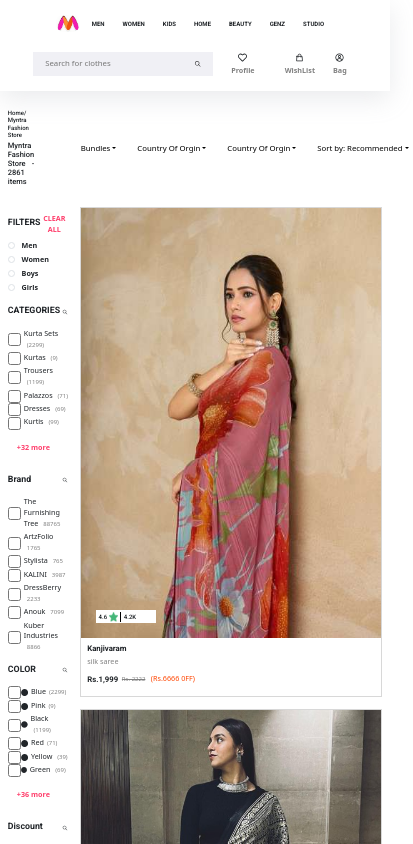
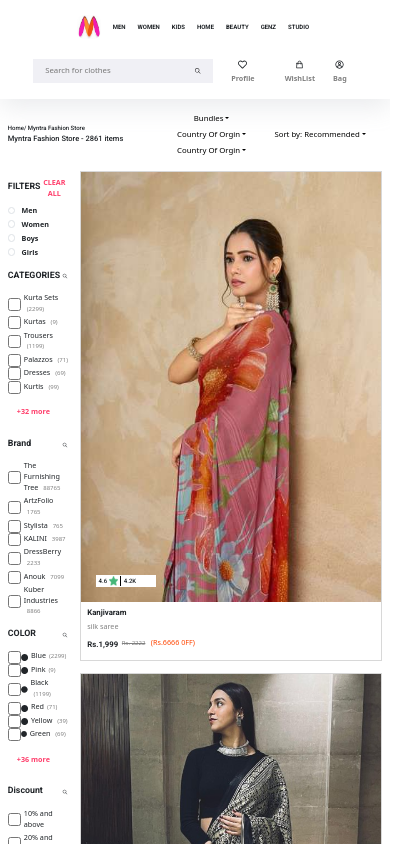
Before and after one commit to mohini3212/myntra, a React (Vite) app in the folder clone/: page /womenp in a window 390 px wide. Shown: the top 844 px of the page, 413 px wide, since content can reach past the window. Built offline with nearby package versions, Linux system fonts and the light colour scheme.

Commit message:
adding change

```diff
--- a/clone/index.html
+++ b/clone/index.html
@@ -14,7 +14,7 @@
       crossorigin="anonymous">
     <link rel="stylesheet"
       href="https://cdn.jsdelivr.net/npm/bootstrap-icons@1.11.3/font/bootstrap-icons.min.css">
-    <title>Vite + React</title>
+    <title>👗Myntra clothing</title>
   </head>
   <body>
     <div id="root"></div>
--- a/clone/src/App.css
+++ b/clone/src/App.css
@@ -194,6 +194,7 @@ height: 70vh;
 
 .logo img {
   width: 6rem;
+  height: 4rem;
   margin-right: 5rem;
 }
 
@@ -209,9 +210,10 @@ height: 70vh;
   align-items: center;
   justify-content: space-between;
   padding: 2rem 0rem;
+  width: 100%;
 
   & nav li {
-    padding-right: 3rem;
+    padding-right: 2rem;
     list-style: none;
 
     & h5 {
@@ -252,7 +254,7 @@ height: 70vh;
   width: 100%;
 
   & .input-box {
-    width: 50rem;
+    width: 100%;
     display: flex;
     align-items: center;
     margin-bottom: 0rem;
@@ -666,7 +668,7 @@ height: 70vh;
 
   & img {
     width: 100%;
-    height: 310px;
+    /* height: 310px; */
 
   }
 
@@ -805,7 +807,7 @@ footer {
 @media (width <=1400px) {
   html {
     font-size: 56.25%;
-    /* 1rem = 10px  */
+
   }
 
   .swiper-slide {
@@ -819,12 +821,16 @@ footer {
   .categories img {
     width: 19rem;
   }
+  .logo img {
+    width: 6rem;
+     height: 4rem;
+  }
 }
 
 @media (width <=1200px) {
-  html {
+  /* html {
     font-size: 50%;
-  }
+  } */
 
   .shadow-custom {
     padding: 0.5rem 3rem;
@@ -857,17 +863,17 @@ footer {
 }
 
 @media (width <=992px) {
+  /* html {
+    font-size: 43.5%
+  } */
   html {
-    font-size: 43.5%
+    font-size: 50%;
   }
 
   .grid-two-cols {
     grid-template-columns: 1fr;
   }
 
-  .logo img {
-    width: 6rem;
-  }
 
   .input-field {
     justify-content: center;
@@ -915,16 +921,12 @@ footer {
   }
   .swiper-slide img {
     width: 100%;
-    height: 48rem;
+    /* height: 48rem; */
 
   }
 }
 
 @media (width <=576px) {
-  html {
-    font-size: 56.25%;
-  }
-
   .grid-four-cols {
     grid-template-columns: 1fr;
   }
@@ -937,7 +939,17 @@ footer {
     grid-template-columns: repeat(2, 1fr);
     gap: 6rem 1.4rem;
   }
+  .container-footer{
+  width: 92%;
+  margin: auto;
+}
+ h2{
+      margin-bottom: 2rem;
 
+}
+   .margin-top{
+  margin-top: 4rem;
+ }
   .logo img {
     width: 4rem;
 
@@ -950,7 +962,7 @@ footer {
   }
   .swiper-slide img {
     width: 100%;
-    height: 40rem;
+    /* height: 40rem; */
 
   }
 .nav-section h5{
@@ -964,19 +976,43 @@ footer {
   }
 }
 
+@media (width <=505px){
+.home-header {
+  & h6 {
+    font-size: 1.4rem;
+    }
+
+  & span {
+       font-size: 1.3rem;
+  }
+}
+}
+
 @media (width <=476px) {
-  html {
+  /* html {
     font-size: 37.5%;
+  } */
+.home-header {
+
+  & h6 {
+    font-size: 1.3rem;
+    }
+
+  & span {
+       font-size: 1.2rem;
   }
+}
+.d-flex1{
+   flex-direction: column;
 
+}
   .grid-six-cols {
     grid-template-columns: 1fr;
      }
 
   .categories img {
-    width: 320px;
-    height: 300px;
-    margin-bottom: 4rem;
+        width: 100%;
+      margin-bottom: 2rem;
   }
 
   .product-card img:first-child {
--- a/clone/src/frontpages/Deal.jsx
+++ b/clone/src/frontpages/Deal.jsx
@@ -53,6 +53,7 @@ export const Deal = () => {
                         768: { slidesPerView: 3 },   // tablets portrait
                         576: { slidesPerView: 2 },   // big phones
                         480: { slidesPerView: 1 },     // small phones
+                        360: { slidesPerView: 1 },
                     }}
 
                 >
--- a/clone/src/index.css
+++ b/clone/src/index.css
@@ -29,7 +29,7 @@ body {
 }
 
  .margin-top{
-  margin-top: 8rem;
+  margin-top: 6rem;
  }
  .margin-bottom{
   margin-bottom: 3rem;
@@ -141,3 +141,8 @@ font-size: 1.7rem;
   margin: 1.3rem 0rem;
 
 }
+.d-flex1{
+  display: flex;
+  align-items: center;
+
+}
--- a/clone/src/men/DealMen.jsx
+++ b/clone/src/men/DealMen.jsx
@@ -1,108 +1,3 @@
-// import { Swiper, SwiperSlide } from 'swiper/react';
-
-// // Import Swiper styles
-// import 'swiper/css';
-// import 'swiper/css/pagination';
-
-
-
-
-// // import required modules
-// import { Autoplay, Pagination } from 'swiper/modules';
-
-// export const DealMen = () => {
-//     return (
-//         <>
-//             <div className="container1">
-//                 <h2 className="margin-top" >LUXE GRAND REDUCTION DEALS</h2>
-//                 <Swiper
-
-//                     spaceBetween={30}
-//                     centeredSlides={false}
-//                     slidesPerView={6}
-//                     autoplay={{
-//                         delay: 2500,
-//                         disableOnInteraction: false,
-//                     }}
-//                     pagination={{
-//                         clickable: true,
-//                     }}
-
-//                     modules={[Autoplay, Pagination,]}
-//                     className="mySwiper"
-//                 >
-
-//                     <SwiperSlide><img src="/public/images/men-section2.jpeg" alt="deals-img" /></SwiperSlide>
-//                     <SwiperSlide><img src="/public/images/men-section3.jpeg" alt="deals-img" /></SwiperSlide>
-//                     <SwiperSlide><img src="/public/images/men-section4.jpeg" alt="deals-img" /></SwiperSlide>
-//                     <SwiperSlide><img src="/public/images/men-section5.jpeg" alt="deals-img" /></SwiperSlide>
-//                     <SwiperSlide><img src="/public/images/men-section6.jpeg" alt="deals-img" /></SwiperSlide>
-//                     <SwiperSlide><img src="/public/images/men-section7.jpeg" alt="deals-img" /></SwiperSlide>
-//                     <SwiperSlide><img src="/public/images/men-section8.jpeg" alt="deals-img" /></SwiperSlide>
-//                     <SwiperSlide><img src="/public/images/men-section9.jpeg" alt="deals-img" /></SwiperSlide>
-
-
-//                 </Swiper>
-//             </div>
-//         </>
-//     );
-// }
-
-// import { Swiper, SwiperSlide } from "swiper/react";
-// import "swiper/css";
-// import "swiper/css/pagination";
-// import { Autoplay, Pagination } from "swiper/modules";
-// import { NavLink } from "react-router-dom";
-
-// export const DealWomen = () => {
-//   const images = [
-
-//     { "imgUrl": "/images/women-section5.jpeg" },
-//     { "imgUrl": "/images/women-section6.jpeg" },
-//     { "imgUrl": "/images/women-section7.jpeg" },
-//     { "imgUrl": "/images/women-section8.jpeg" },
-//     { "imgUrl": "/images/women-section9.jpeg" },
-//     { "imgUrl": "/images/women-section10.jpeg" },
-//     { "imgUrl": "/images/women-section11.jpeg" },
-//     { "imgUrl": "/images/women-section12.jpeg" },
-//     { "imgUrl": "/images/women-section13.jpeg" },
-//     { "imgUrl": "/images/women-section14.jpeg" },
-//     { "imgUrl": "/images/women-section15.jpeg" },
-//     { "imgUrl": "/images/women-section16.jpeg" },
-
-//   ];
-
-//   return (
-//     <div className="container1">
-//       <h2 className="margin-top">LUXE GRAND REDUCTION DEALS</h2>
-//       <Swiper
-//         spaceBetween={30}
-//         centeredSlides={false}
-//         slidesPerView={6}
-//         autoplay={{
-//           delay: 2500,
-//           disableOnInteraction: false,
-//         }}
-//         pagination={{
-//           clickable: true,
-//         }}
-//         modules={[Autoplay, Pagination]}
-//         className="mySwiper"
-//       >
-
-//         {images.map((item, index) => (
-//           <SwiperSlide key={index}>
-//             <NavLink to="/women">
-//               <img src={item.imgUrl} alt="deal-img" />
-//             </NavLink>
-//           </SwiperSlide>
-//         ))}
-
-//       </Swiper>
-//     </div>
-//   );
-// };
-
 import { Swiper, SwiperSlide } from 'swiper/react';
 // Import Swiper styles
 import 'swiper/css';
@@ -142,6 +37,15 @@ export const DealMen = () => {
                 }}
                 modules={[Autoplay, Pagination]}
                 className="mySwiper"
+
+                 breakpoints={{
+                        1200: { slidesPerView: 6 },  // desktops
+                        1024: { slidesPerView: 4 },  // tablets landscape
+                        768: { slidesPerView: 3 },   // tablets portrait
+                        576: { slidesPerView: 2 },   // big phones
+                        480: { slidesPerView: 1 },     // small phones
+                        360: { slidesPerView: 1 },
+                    }}
             >
 
                 {images.map((item, index) => (
--- a/clone/src/women/DealWomen.jsx
+++ b/clone/src/women/DealWomen.jsx
@@ -38,6 +38,15 @@ export const DealWomen = () => {
         }}
         modules={[Autoplay, Pagination]}
         className="mySwiper"
+
+         breakpoints={{
+                        1200: { slidesPerView: 6 },  // desktops
+                        1024: { slidesPerView: 4 },  // tablets landscape
+                        768: { slidesPerView: 3 },   // tablets portrait
+                        576: { slidesPerView: 2 },   // big phones
+                        480: { slidesPerView: 1 },     // small phones
+                        360: { slidesPerView: 1 },
+                    }}
       >
 
         {images.map((item, index) => (
--- a/clone/src/womensection/WomenPg.jsx
+++ b/clone/src/womensection/WomenPg.jsx
@@ -54,7 +54,7 @@ export const WomenPg = () => {
                 <div className="container1 ">
 
                     {/*  */}
-                    <div className="d-flex align-items-center justify-content-between" style={{ padding: "3rem 0rem" }}>
+                    <div className="d-flex align-items-center justify-content-between" style={{ padding: "2rem 0rem" }}>
                         <div style={{ marginRight: "7rem" }}>
                             <h6>Home/ Myntra Fashion Store</h6>
                             <h5>Myntra Fashion Store <span>- 2861 items</span></h5>
@@ -62,7 +62,7 @@ export const WomenPg = () => {
 
                         {/*bundle dropdown */}
 
-                            <div className="d-flex  align-items-center ">
+                            <div className="d-flex1">
                                 <div className="dropdown">
                                     <button
                                         className="btn  dropdown-toggle"
```
Also changed, not shown: clone/src/components/Navbar.jsx (+4 -4 lines), clone/public/images/brand.png (added).
